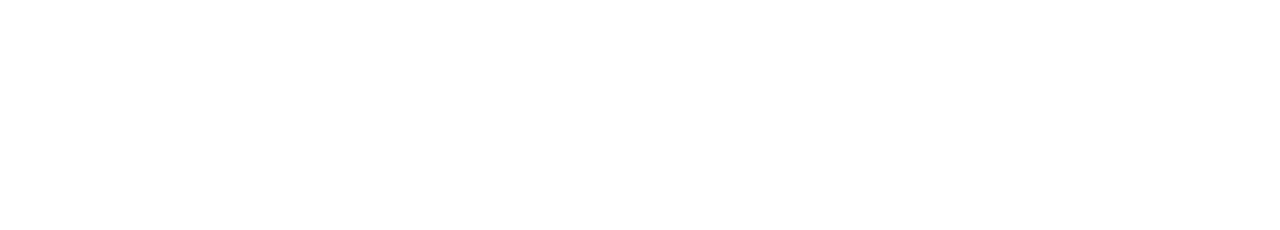
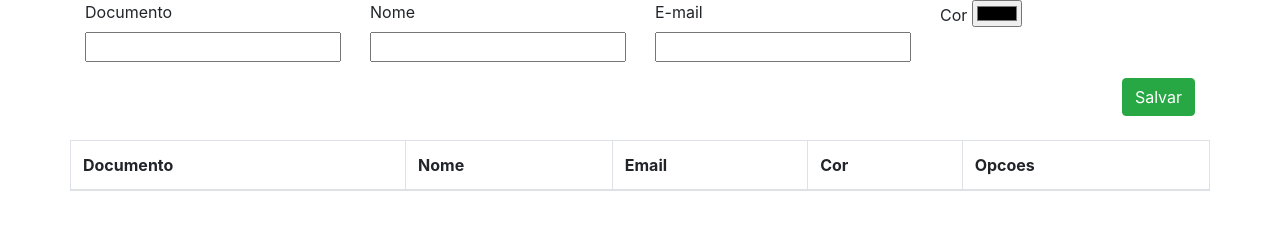
Before and after one commit to dressalsl/crud-js-ts-jquery, a plain HTML site: page index.html in a window 1280 px wide. Drawn offline with nearby package versions, Linux system fonts and the light colour scheme.

Commit message:
app.js  index

```diff
--- a/index.html
+++ b/index.html
@@ -11,5 +11,60 @@
 </head>
 <body>
 
+
+    <div class="container">
+        <div class="row">
+            <div class="col-3">
+                <div class="form-group">
+                    <label for="">Documento</label>
+                    <input type="text" class="form-contol" id="txtDocumento">
+                </div>
+            </div>
+            <div class="col-3">
+                <div class="form-group">
+                    <label for="">Nome</label>
+                    <input type="text" class="form-contol" id="txtNome">
+                </div>
+            </div>
+            <div class="col-3">
+                <div class="form-group">
+                    <label for="">E-mail</label>
+                    <input type="email" class="form-contol" id="txtEmail">
+                </div>
+            </div>
+            <div class="col-3">
+                <div class="form-group">
+                    <label for="">Cor</label>
+                    <input type="color" class="form-contol" id="txtCor">
+                </div>
+            </div>
+            <input type="hidden" id="txtId">
+            <div class="col-12">
+                <button type="button" class="btn btn-success float-right">Salvar</button>
+                <button style="display: none" type="button" class="btn btn-warning">Alterar</button>
+
+            </div>
+        </div>
+        <br>
+        <div class="row">
+            <table class="table table-bordered">
+                <thead>
+                    <tr>
+                        <th>Documento</th>
+                        <th>Nome</th>
+                        <th>Email</th>
+                        <th>Cor</th>
+                        <th>Opcoes</th>
+                    </tr>
+                </thead>
+                <tbody id="tblDados">
+
+                </tbody>
+
+            </table>
+        </div>
+    </div>
+
+    <script src="./js/app.js"></script>
 </body>
 </html>
--- /dev/null
+++ b/js/app.js
@@ -0,0 +1,10 @@
+let salvar = () => {
+
+let dados =localStorage.info == null?[]:JSON.parse(localStorage.info);
+
+let documento = document.querySelector("#txtDocuemnto").value;
+let nome = document.querySelector("#txtNome").value;
+let email = document.querySelector("#txtEmail").value;
+let cor = document.querySelector("#txtCor").value;
+
+// 14:47 https://www.youtube.com/watch?v=rwnhpvfWgIQ&list=WL&index=35&t=0s
```
